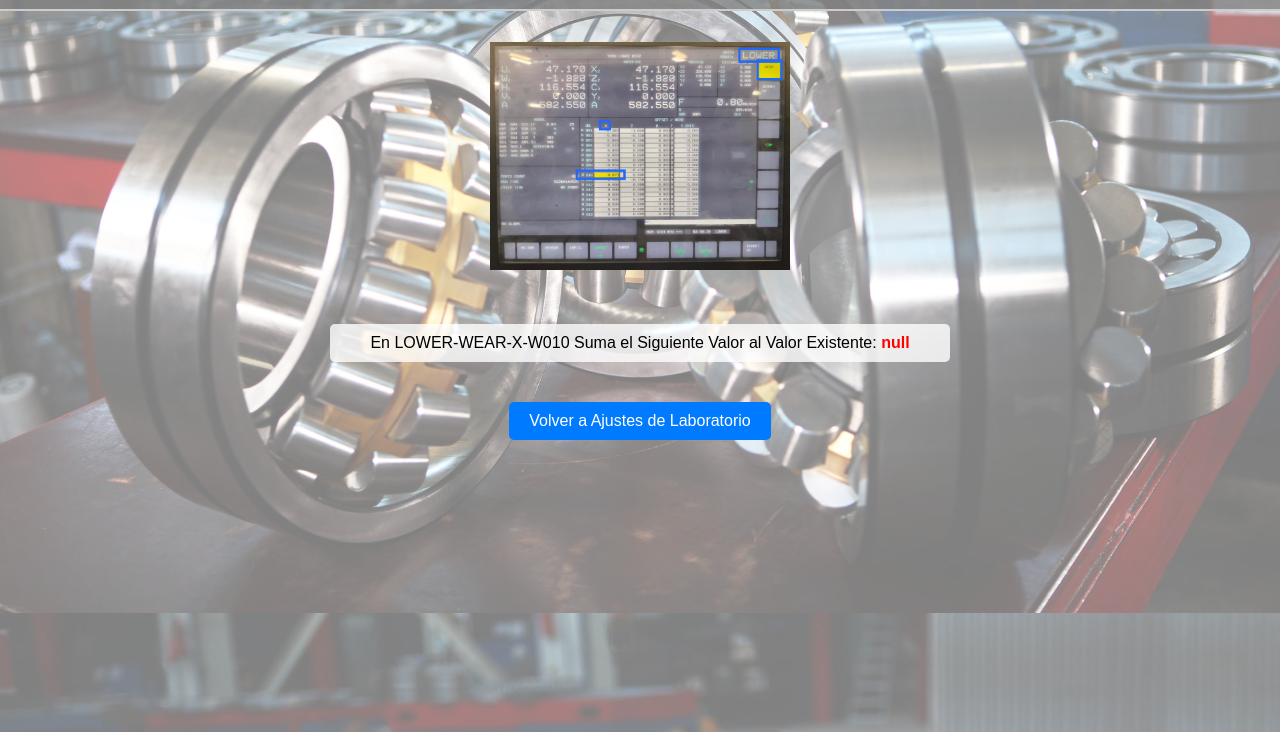
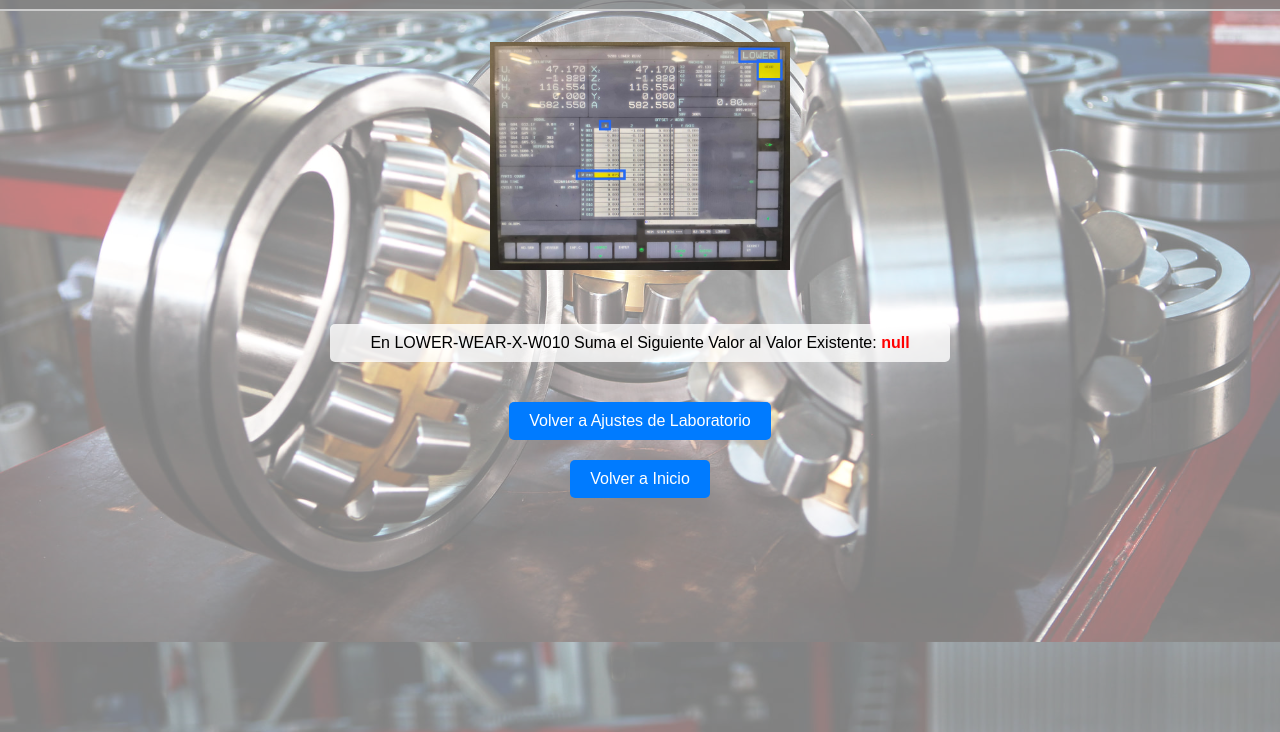
Before and after one commit to Hacktex24/hosting, a plain HTML site: page resultadoOP30-P88&P132.html in a window 1280 px wide. Shown: the part 68-800 px from the top of the page. Drawn offline with Linux system fonts and the light colour scheme.

Commit message:
Update resultadoOP30-P88&P132.html

```diff
--- a/resultadoOP30-P88&P132.html
+++ b/resultadoOP30-P88&P132.html
@@ -60,6 +60,10 @@
         <div class="back-button-container">
             <a href="https://hacktex24.github.io/hosting/Ajustes-laboratorio-OP30.html" class="back-button">Volver a Ajustes de Laboratorio</a>
         </div>
+        </section>
+        <div class="back-button-container">
+            <a href="https://hacktex24.github.io/hosting/" class="back-button">Volver a Inicio</a>
+        </div>
     </main>
     <script>
         // Obtener el parámetro 'result' de la URL y mostrarlo en el texto
```
